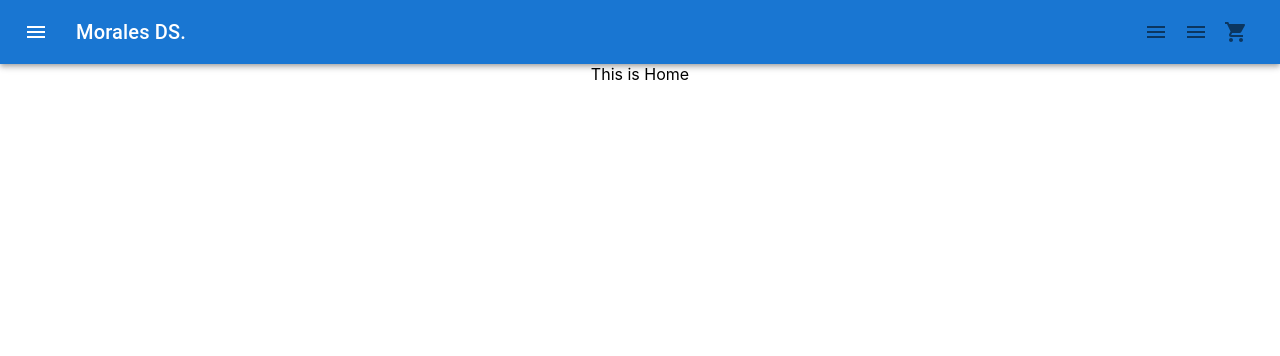
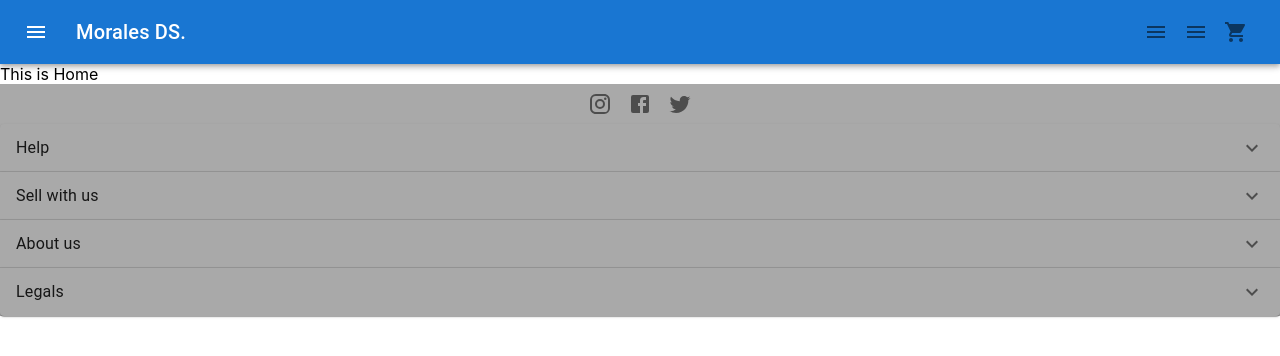
Before and after one commit to BrunoMorales28/dropshipper, a React (Create React App) app: page / in a window 1280 px wide. Shown: the top 356 px of the page. Built offline with nearby package versions, Linux system fonts and the light colour scheme.

Commit message:
Added footer

```diff
--- a/src/App.css
+++ /dev/null
@@ -1,38 +0,0 @@
-.App {
-  text-align: center;
-}
-
-.App-logo {
-  height: 40vmin;
-  pointer-events: none;
-}
-
-@media (prefers-reduced-motion: no-preference) {
-  .App-logo {
-    animation: App-logo-spin infinite 20s linear;
-  }
-}
-
-.App-header {
-  background-color: #282c34;
-  min-height: 100vh;
-  display: flex;
-  flex-direction: column;
-  align-items: center;
-  justify-content: center;
-  font-size: calc(10px + 2vmin);
-  color: white;
-}
-
-.App-link {
-  color: #61dafb;
-}
-
-@keyframes App-logo-spin {
-  from {
-    transform: rotate(0deg);
-  }
-  to {
-    transform: rotate(360deg);
-  }
-}
--- a/src/App.tsx
+++ b/src/App.tsx
@@ -1,11 +1,11 @@
 import Home from "./Pages/Home";
 import Header from "./Components/Header";
-import "./App.css";
 import { createBrowserRouter, RouterProvider } from "react-router-dom";
 import "./index.css";
 import Product from "./Pages/Product";
 import { ThemeProvider } from "@mui/material/styles";
 import MaterialTheme from "./MaterialTheme";
+import Footer from "./Components/Footer";
 
 const router = createBrowserRouter([
   {
@@ -24,6 +24,7 @@ function App() {
       <ThemeProvider theme={MaterialTheme}>
         <Header />
         <RouterProvider router={router} />
+        <Footer />
       </ThemeProvider>
     </main>
   );
--- /dev/null
+++ b/src/Components/Footer/Footer.tsx
@@ -0,0 +1,74 @@
+import Box from "@mui/material/Box";
+import Typography from "@mui/material/Typography";
+import IconButton from "@mui/material/IconButton";
+import InstagramIcon from "@mui/icons-material/Instagram";
+import FacebookIcon from "@mui/icons-material/Facebook";
+import TwitterIcon from "@mui/icons-material/Twitter";
+import Accordion from "@mui/material/Accordion";
+import AccordionSummary from "@mui/material/AccordionSummary";
+import AccordionDetails from "@mui/material/AccordionDetails";
+import ExpandMoreIcon from "@mui/icons-material/ExpandMore";
+
+const constants = {
+  bgcolor: "darkgray",
+};
+
+interface accordionProps {
+  title: string;
+  details: string;
+}
+
+const FooterAccordion = ({ title, details }: accordionProps) => {
+  return (
+    <Accordion sx={{ backgroundColor: constants.bgcolor }} disableGutters>
+      <AccordionSummary expandIcon={<ExpandMoreIcon />}>
+        <Typography> {title}</Typography>
+      </AccordionSummary>
+      <AccordionDetails>{details}</AccordionDetails>
+    </Accordion>
+  );
+};
+
+const accordionItems = [
+  {
+    title: "Help",
+    details: "",
+  },
+  {
+    title: "Sell with us",
+    details: "",
+  },
+  {
+    title: "About us",
+    details: "",
+  },
+  {
+    title: "Legals",
+    details: "",
+  },
+];
+
+const Footer = () => {
+  return (
+    <Box component="footer" bgcolor={constants.bgcolor}>
+      <Box display={"flex"} justifyContent={"center"}>
+        <IconButton aria-label="delete">
+          <InstagramIcon />
+        </IconButton>
+        <IconButton aria-label="delete">
+          <FacebookIcon />
+        </IconButton>
+        <IconButton aria-label="delete">
+          <TwitterIcon />
+        </IconButton>
+      </Box>
+      <Box>
+        {accordionItems.map(({ title, details }) => (
+          <FooterAccordion title={title} details={details} />
+        ))}
+      </Box>
+    </Box>
+  );
+};
+
+export default Footer;
--- /dev/null
+++ b/src/Components/Footer/index.ts
@@ -0,0 +1,2 @@
+import Footer from "./Footer";
+export default Footer;
```
